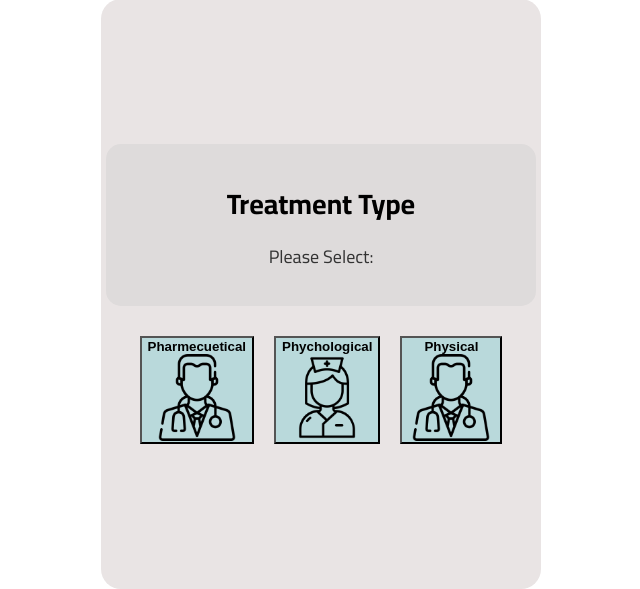
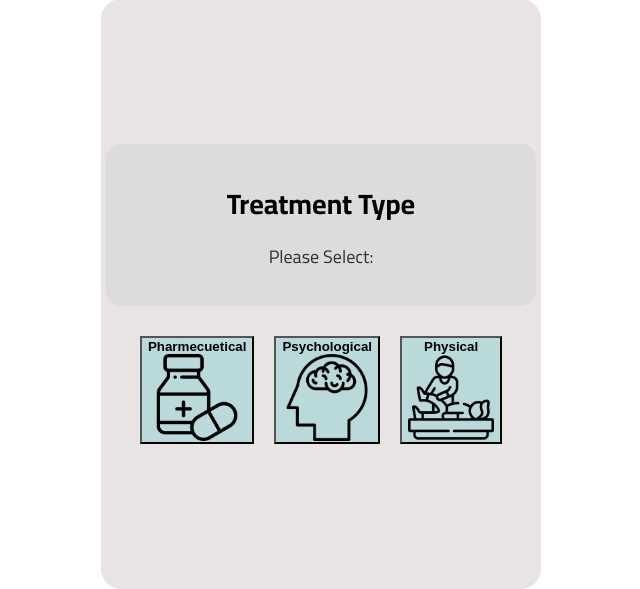
Before and after one commit to nusyba23/DBMS_Hospital-Management-System, a PHP site: page /treatmentType.php in a window 1280 px wide. Shown: the part 562-1151 px from the top of the page, without its empty margins (319-959 px from the left). Run offline with PHP 8.4, Linux system fonts and the light colour scheme; the visitor is signed in with stand-in values (Sample User, id 1).

Commit message:
mytreatment styling, addtreatment page refined quick fixes

```diff
--- a/Website/myTreatments.php
+++ b/Website/myTreatments.php
@@ -8,7 +8,7 @@
     $result = mysqli_query($conn, $sql);
     mysqli_close($conn);
 
-    echo "<h1>MY Treatments</h1>";
+    echo "<h1 style='color:black; font-family: Cairo, sans-serif;'>My Treatments</h1>";
     echo "<table border = \"1\">";
     $needheaders = true;
     if(mysqli_num_rows($result) > 0){
--- a/Website/treatmentPharmecuetical.php
+++ b/Website/treatmentPharmecuetical.php
@@ -73,7 +73,7 @@
             <p class="login-subtitle">New Treatment</p>
         </div>
                 <form class="login-form" action="<?php htmlspecialchars($_SERVER["PHP_SELF"]) ?>" method="post">
-                    <label for="first" class="txt">Drug_name</label>
+                    <label for="first" class="txt">Drug Name</label>
                     <input type="text" name="Drug_name" class="fields"
                         required>
                         <br>
--- a/Website/treatmentType.php
+++ b/Website/treatmentType.php
@@ -23,13 +23,13 @@
         <div class="login-form">
             <div class="employee-button-container">
             <button class="employee-button" onclick="window.location.href='treatmentPharmecuetical.php'">Pharmecuetical
-                <img class="employee-img" src="images/doctor.png" alt="Doctor Icon"/>
+                <img class="employee-img" src="images/medicine.png" alt="Medicine Icon"/>
             </button>
-            <button class="employee-button" onclick="window.location.href='treatmentPhychological.php'">Phychological
-                <img class="employee-img" src="images/nurse.png" alt="Nurse Icon"/>
+            <button class="employee-button" onclick="window.location.href='treatmentPhychological.php'">Psychological
+                <img class="employee-img" src="images/psych-img.png" alt="Psychological Icon"/>
             </button>
             <button class="employee-button" onclick="window.location.href='treatmentPhysical.php'">Physical
-                <img class="employee-img" src="images/doctor.png" alt="Doctor Icon"/>
+                <img class="employee-img" src="images/physical-treat.png" alt="Physical Treatment Icon"/>
             </button>
 
             </div>
```
Also changed, not shown: Website/images/physical-treat.png (added), Website/images/psych-img.png (added).
